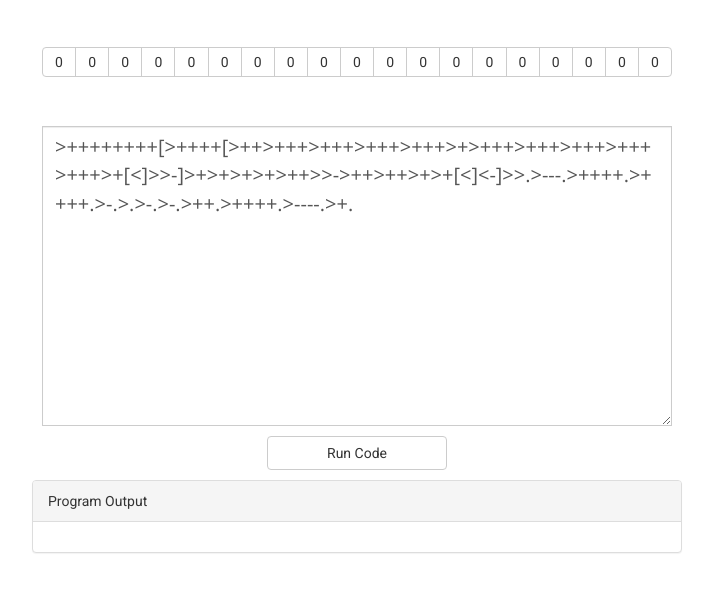
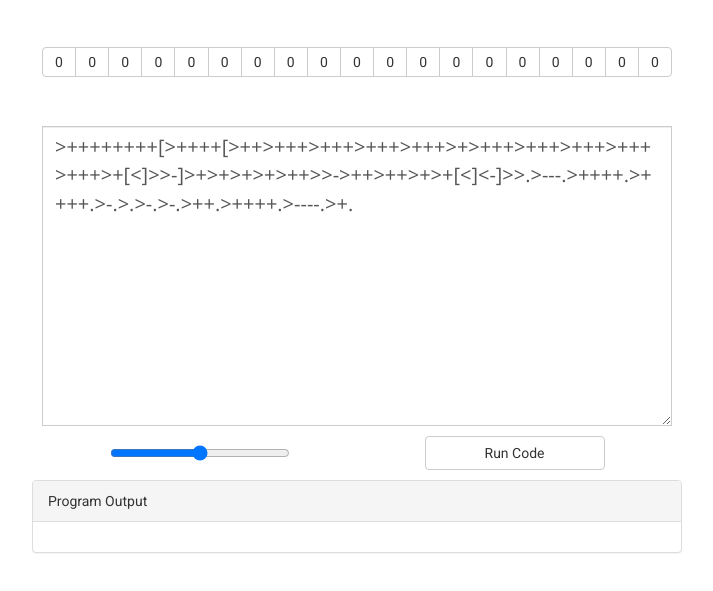
Before and after one commit to BenJamesFleming/brainfuck-javascript, a plain HTML site: page public/index.html in a window 1280 px wide. Shown: the part 103-694 px from the top of the page, without its empty margins (283-996 px from the left). Drawn offline with nearby package versions, Linux system fonts and the light colour scheme.

Commit message:
Delay Range Slider Added
So That The User Can Slow Down Or Speed Up The Code

```diff
--- a/public/css/main.css
+++ b/public/css/main.css
@@ -57,6 +57,16 @@ body {
   background: yellow;
 }
 
+.options {
+  display: flex;
+  align-items: center;
+  justify-content: space-around;
+}
+
+#delay_slider {
+  width: 180px;
+}
+
 #code_input {
   max-width: 650px;
   height: 300px;
--- a/public/index.html
+++ b/public/index.html
@@ -56,7 +56,8 @@
     </div>
 
 
-    <div class="input-group">
+    <div class="input-group options">
+      <input id="delay_slider" type="range" min="0" max="100">
       <button class="btn btn-default" type="button" id="run_btn">Run Code</button>
     </div>
 
--- a/public/js/main.js
+++ b/public/js/main.js
@@ -138,7 +138,8 @@
          $(".cell").eq(pointer).html(cells[pointer]);
 
           if (--i && char_index<code_chars.length) myLoop(i);      //  decrement i and call myLoop again if i > 0
-       }, 50)
+       }, $("#delay_slider").val())
+       console.log($("#delay_slider").val());
     })(10000);
   }
 
```
